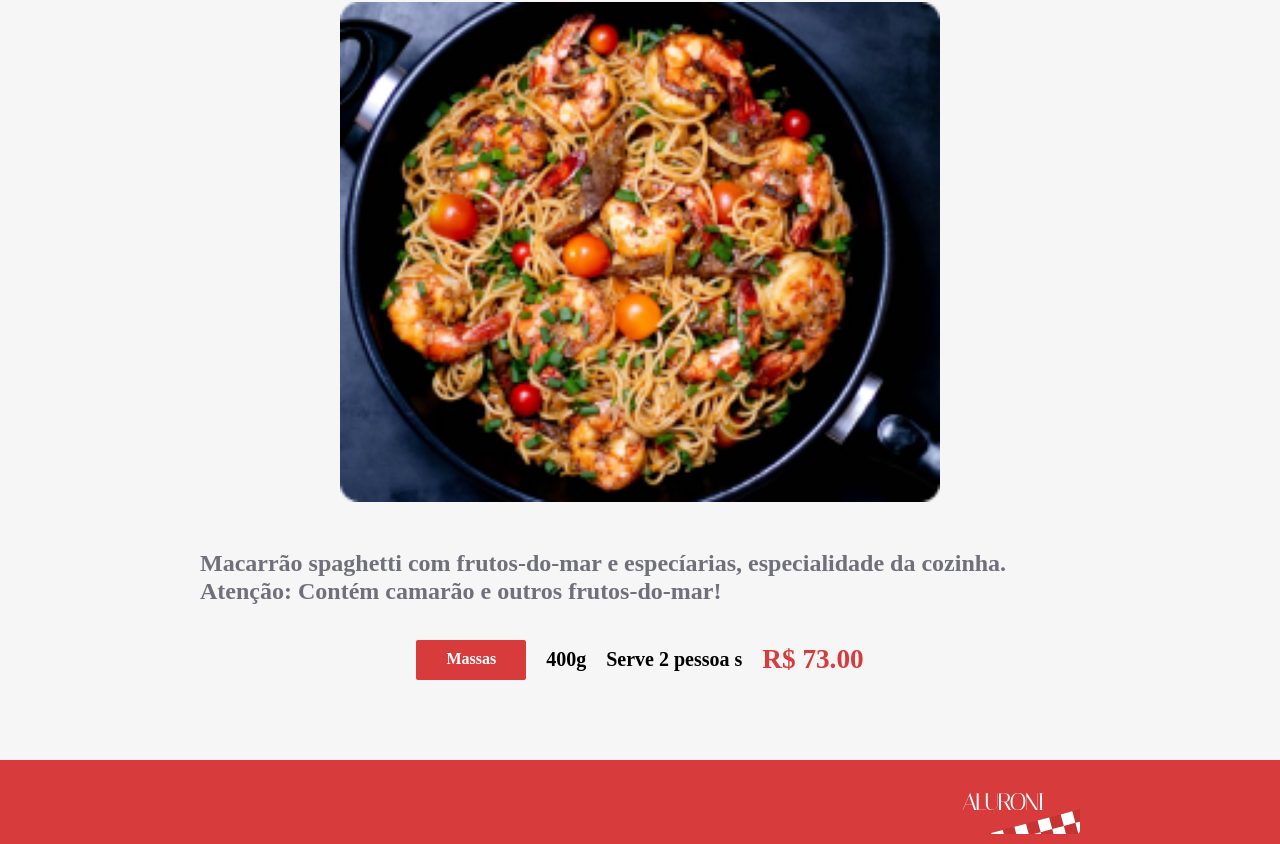
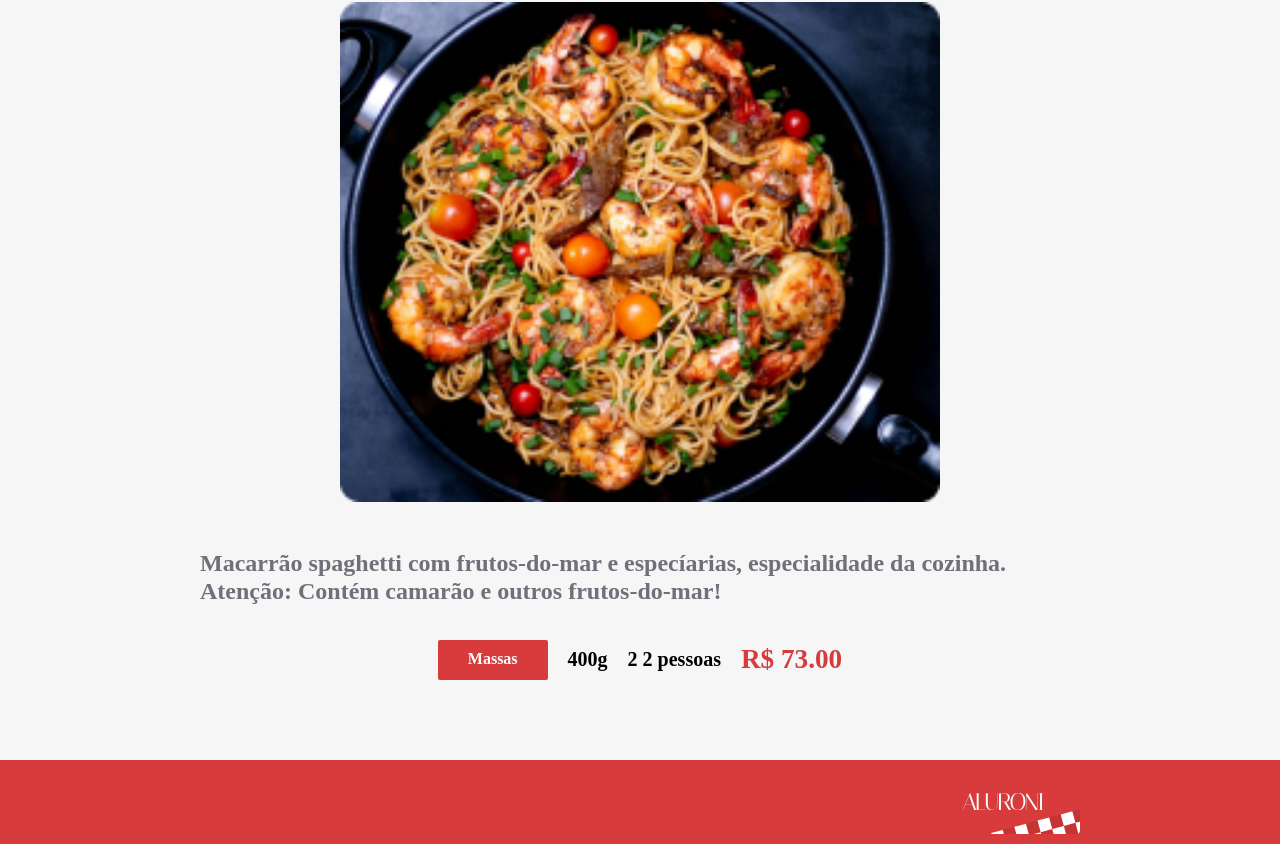
Before and after one commit to tariquevieira/aluroni-router, a React (Create React App) app: page /prato/1 in a window 1280 px wide. Shown: the part 621-1465 px from the top of the page. Built offline with nearby package versions, Linux system fonts and the light colour scheme; a web font is replaced by a local one.

Commit message:
refactor: pratos

```diff
--- a/src/pages/Prato/index.tsx
+++ b/src/pages/Prato/index.tsx
@@ -4,6 +4,7 @@ import classNames from 'classnames';
 import cardapio from 'data/cardapio.json';
 import NotFound from 'pages/NotFound';
 import PaginaPadrao from 'components/PaginaPadrao';
+import TagsPrato from 'components/TagsPrato';
 
 export default function Prato() {
   const { id } = useParams();
@@ -25,24 +26,7 @@ export default function Prato() {
         </div>
         <div className={styles.conteudo}>
           <p className={styles.conteudo__descricao}>{prato.description}</p>
-          <div className={styles.tags}>
-            <div
-              className={classNames({
-                [styles.tags__tipo]: true,
-                [styles[`tags__tipo__${prato.category.label.toLowerCase()}`]]:
-                  true,
-              })}
-            >
-              {prato.category.label}
-            </div>
-            <div className={styles.tags__porcao}>{prato.size}g</div>
-            <div className={styles.tags__qtdpessoas}>
-              Serve {prato.serving} pessoa {prato.serving == 1 ? '' : 's'}
-            </div>
-            <div className={styles.tags__valor}>
-              R$ {prato.price.toFixed(2)}
-            </div>
-          </div>
+          <TagsPrato {...prato} />
         </div>
       </section>
     </PaginaPadrao>
```
